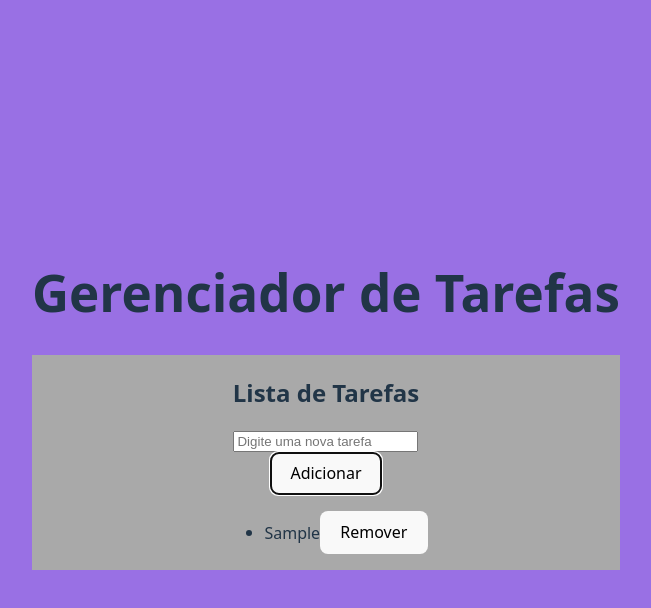
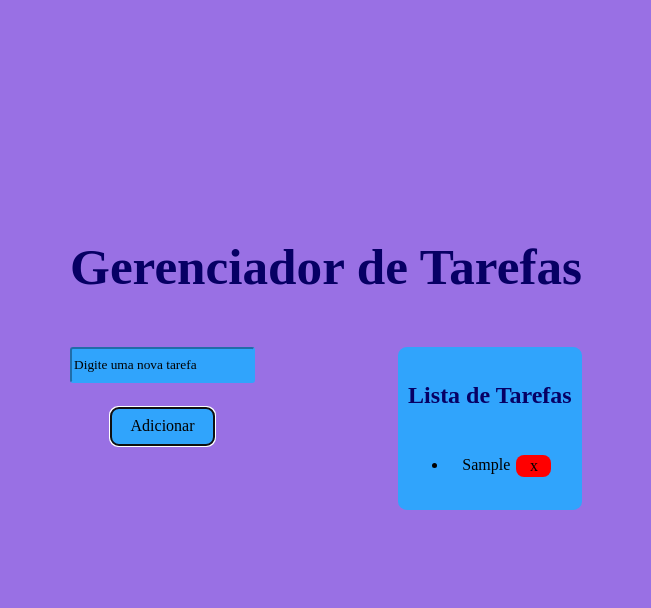
Before and after one commit to gwerta/minha-lista-tarefas, a React (Vite) app in the folder minha-lista-tarefas/: page / in a window 1280 px wide. Both pictures are taken after typing "Sample" into the empty fields and a click on the button "Adicionar". Shown: the top 608 px of the page, without its empty margins (314-965 px from the left). Built offline with nearby package versions, Linux system fonts and the light colour scheme.

Commit message:
bunituuuu

```diff
--- a/minha-lista-tarefas/src/App.css
+++ b/minha-lista-tarefas/src/App.css
@@ -7,6 +7,14 @@
 body{
   background-color: rgb(153, 112, 228);
 }
+h1{
+  margin-top: -10%;
+  margin-bottom: 10%;
+    color: #070064;
+    font-family: cursive;
+
+}
+
 
 .logo {
   height: 6em;
--- a/minha-lista-tarefas/src/compontents/ListaTarefas.css
+++ b/minha-lista-tarefas/src/compontents/ListaTarefas.css
@@ -1,7 +1,72 @@
-.feliz{
-    background-color: darkgrey;
+.esquerda{
+
     display: flex;
     align-items: center;
+    row-gap: 3vh;
     vertical-align: middle;
     flex-direction: column;
+    border-radius: 2%;
 }
+.texto{
+    color: black;
+    font-family: cursive;
+}
+h2{
+    color: #070064;
+    font-family: cursive;
+}
+.lateral{
+    display: flex;
+    flex-direction: row;
+    justify-content: space-between;
+}
+input{
+    border-radius: 3px;
+    border: 2;
+    border-color: #30A4FC;
+    background-color: #30A4FC;
+    min-width: 100px;
+    min-height: 30px;
+}
+input::placeholder{
+    color: black;
+    font-family: cursive;
+}
+
+.direita{
+    display: flex;
+    flex-direction: column;
+    background-color: #30A4FC;
+    padding: 2%;
+    margin-left: 5%;
+    border-radius: 5%;
+    max-width: 300%;
+
+}
+.add{
+    background-color: #30A4FC;
+    font-family: cursive;
+}
+.add:hover{
+    background-color: #155d93;
+}
+.add::after{
+    border: none;
+}
+.remo{
+    font-family: cursive;
+    background-color: red;
+    margin: 5%;
+    max-width: 35px;
+    min-width: 35px;
+    max-height: 100%;
+    padding: 1%;
+    text-align: center;
+    vertical-align: middle;
+    justify-content: center;
+}
+li{
+    color: black;
+    font-family: cursive;
+
+}
--- a/minha-lista-tarefas/src/compontents/ListaTarefas.jsx
+++ b/minha-lista-tarefas/src/compontents/ListaTarefas.jsx
@@ -15,8 +15,9 @@ function ListaTarefas() {//cria a função ListaTarefas
     };
 
     return (//possibilita o retorno da interface na tela
-        <div class='feliz'>
-            <h2>Lista de Tarefas</h2> {/* adiciona o titulo para a página */}
+
+        <div className="lateral">
+        <div className='esquerda'>
 
           {/* cria o input com o valor do que você quer inserir na nova tarefa */}
             <input
@@ -24,17 +25,23 @@ function ListaTarefas() {//cria a função ListaTarefas
                 value={novaTarefa}
                 onChange={(e) => setNovaTarefa(e.target.value)}
                 placeholder="Digite uma nova tarefa"
+
             />
-            <button onClick={adicionarTarefa}>Adicionar</button> {/*botão de adicionar com a funçao de adicionar um atarefa */}
+            <button className='add' onClick={adicionarTarefa}>Adicionar</button> {/*botão de adicionar com a funçao de adicionar um atarefa */}
+
+            </div>
+            <div className='direita'>
+            <h2>Lista de Tarefas</h2> {/* adiciona o titulo para a página */}
             <ul>
                {/*lista a tarefa pelo índice e cria o botão de remover pelo índice também */}
                {tarefas.map((tarefa, indice) => (
                     <li key={indice}>
                         {tarefa}
-                        <button onClick={() => removerTarefa(indice)}>Remover</button>
+                        <button className='remo' onClick={() => removerTarefa(indice)}>x</button>
                     </li>
                 ))}
             </ul>
+            </div>
         </div>
     );
 }
```
